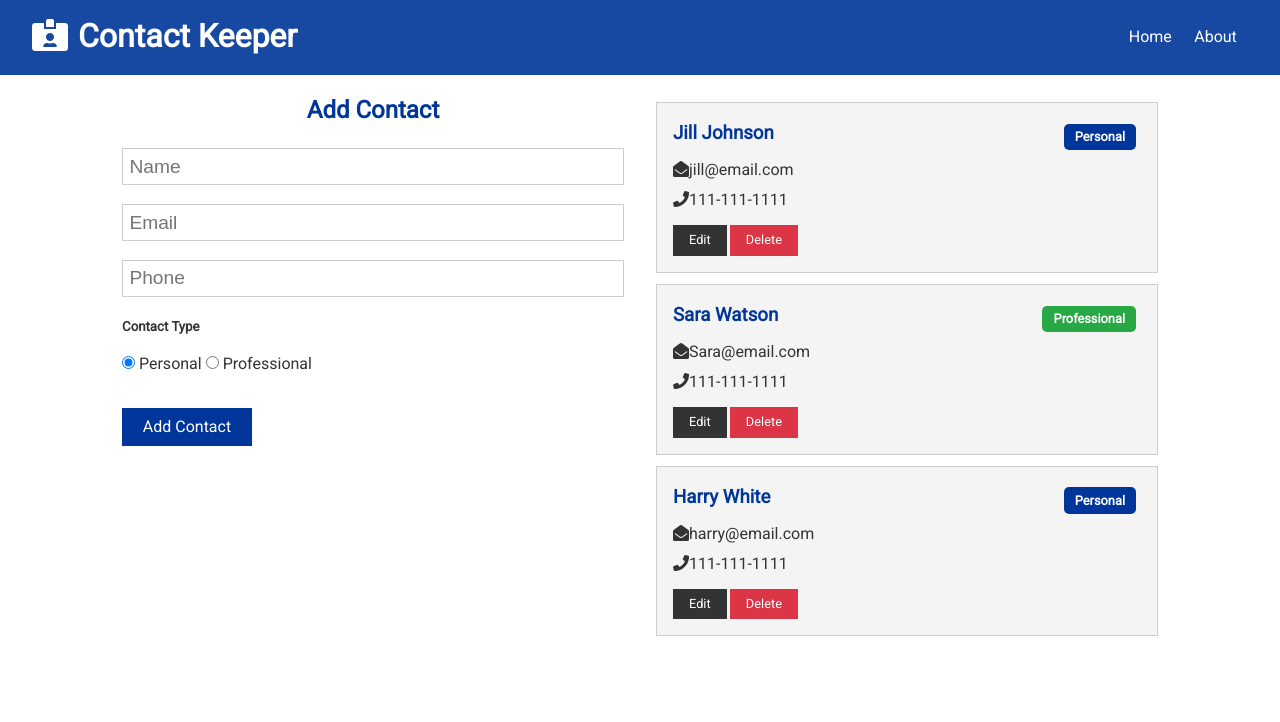
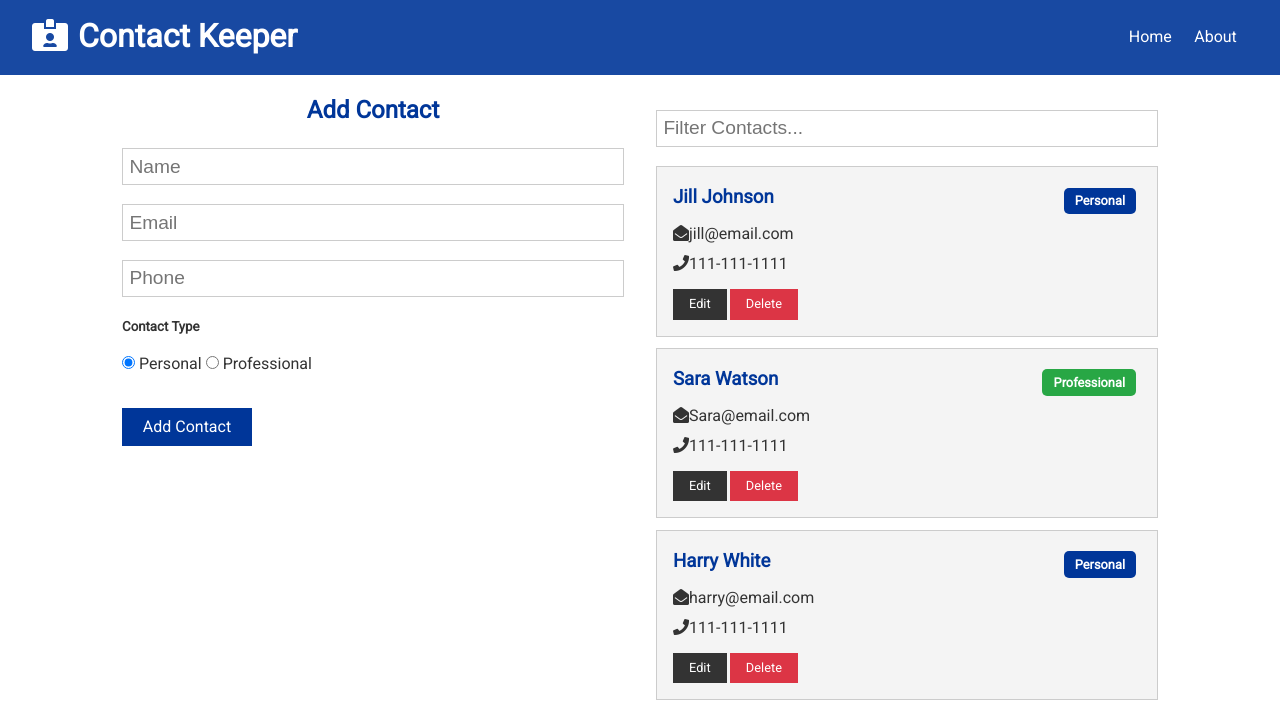
Before and after one commit to the-Revolutionist/contact-keeper, a React (Create React App) app in the folder client/: page / in a window 1280 px wide. Shown: the top 722 px of the page. Built offline with nearby package versions, Linux system fonts and the light colour scheme.

Commit message:
added css transitions

```diff
--- /dev/null
+++ b/client/src/components/contacts/ContactFilter.jsx
@@ -0,0 +1,36 @@
+import { useContext, useEffect, useRef } from "react";
+
+import ContactContext from "../../context/contact/contactContext";
+
+export const ContactFilter = () => {
+  const contactContext = useContext(ContactContext);
+  const { clearFilter, filterContacts, filtered } = contactContext;
+  const params = useRef("");
+
+  useEffect(() => {
+    if (filtered === null) {
+      params.current.value = "";
+    }
+  });
+
+  const handleOnChange = (e) => {
+    if (params.current.value !== "") {
+      filterContacts(e.target.value);
+    } else {
+      clearFilter();
+    }
+  };
+
+  return (
+    <>
+      <form>
+        <input
+          type="text"
+          ref={params}
+          placeholder="Filter Contacts..."
+          onChange={handleOnChange}
+        />
+      </form>
+    </>
+  );
+};
--- a/client/src/components/contacts/ContactItem.jsx
+++ b/client/src/components/contacts/ContactItem.jsx
@@ -4,11 +4,14 @@ import { useContext } from "react";
 
 export const ContactItem = ({ contact }) => {
   const contactContext = useContext(ContactContext);
-  const { deleteContact, setCurrent, clearCurrent } = contactContext;
+  const { deleteContact, setCurrent, clearCurrent, clearFilter } =
+    contactContext;
   const { name, id, email, phone, type } = contact;
+
   const handleOnClickDelete = () => {
     deleteContact(id);
     clearCurrent();
+    clearFilter();
   };
 
   return (
--- a/client/src/components/contacts/Contacts.jsx
+++ b/client/src/components/contacts/Contacts.jsx
@@ -1,15 +1,32 @@
+import { CSSTransition, TransitionGroup } from "react-transition-group";
+
 import ContactContext from "../../context/contact/contactContext";
 import { ContactItem } from "./ContactItem";
 import { useContext } from "react";
 
 export const Contacts = () => {
   const contactContext = useContext(ContactContext);
-  const { contacts } = contactContext;
+  const { contacts, filtered } = contactContext;
+
+  if (contacts.length === 0) {
+    return <h4>Please Enter a Contact...</h4>;
+  }
+
   return (
     <>
-      {contacts.map((contact) => (
-        <ContactItem key={contact.id} contact={contact} />
-      ))}
+      <TransitionGroup className="">
+        {filtered !== null
+          ? filtered.map((contact) => (
+              <CSSTransition key={contact.id} timeout={500} classNames="item">
+                <ContactItem contact={contact} />
+              </CSSTransition>
+            ))
+          : contacts.map((contact) => (
+              <CSSTransition key={contact.id} timeout={500} classNames="item">
+                <ContactItem contact={contact} />
+              </CSSTransition>
+            ))}
+      </TransitionGroup>
     </>
   );
 };
--- a/client/src/components/pages/Home.jsx
+++ b/client/src/components/pages/Home.jsx
@@ -1,3 +1,4 @@
+import { ContactFilter } from "../contacts/ContactFilter";
 import { ContactForm } from "../contacts/ContactForm";
 import { Contacts } from "../contacts/Contacts";
 
@@ -8,7 +9,7 @@ export const Home = () => {
         <ContactForm />
       </div>
       <div>
-        {" "}
+        <ContactFilter />
         <Contacts />
       </div>
     </div>
--- a/client/src/context/contact/ContactState.js
+++ b/client/src/context/contact/ContactState.js
@@ -41,6 +41,7 @@ export const ContactState = (props) => {
       },
     ],
     current: null,
+    filtered: null,
   };
 
   const [state, dispatch] = useReducer(contactReducer, initialState);
@@ -67,14 +68,19 @@ export const ContactState = (props) => {
     dispatch({ type: UPDATE_CONTACTS, payload: contact });
   };
   //* filter contacts
-  const filterContacts = (params, contacts) => {};
+  const filterContacts = (params) => {
+    dispatch({ type: FILTER_CONTACTS, payload: params });
+  };
   //* clear filter
-  const clearFilter = () => {};
+  const clearFilter = () => {
+    dispatch({ type: CLEAR_FILTER });
+  };
   return (
     <ContactContext.Provider
       value={{
         contacts: state.contacts,
         current: state.current,
+        filtered: state.filtered,
         addContact,
         deleteContact,
         setCurrent,
--- a/client/src/context/contact/contactReducer.js
+++ b/client/src/context/contact/contactReducer.js
@@ -32,12 +32,15 @@ export const contactReducer = (state, action) => {
     case FILTER_CONTACTS:
       return {
         ...state,
-        contacts: [...state.contacts, action.payload],
+        filtered: state.contacts.filter((contact) => {
+          const regex = new RegExp(`${action.payload}`, "gi");
+          return contact.name.match(regex) || contact.email.match(regex);
+        }),
       };
     case CLEAR_FILTER:
       return {
         ...state,
-        contacts: [...state.contacts, action.payload],
+        filtered: null,
       };
     case SET_CURRENT:
       return {
```
